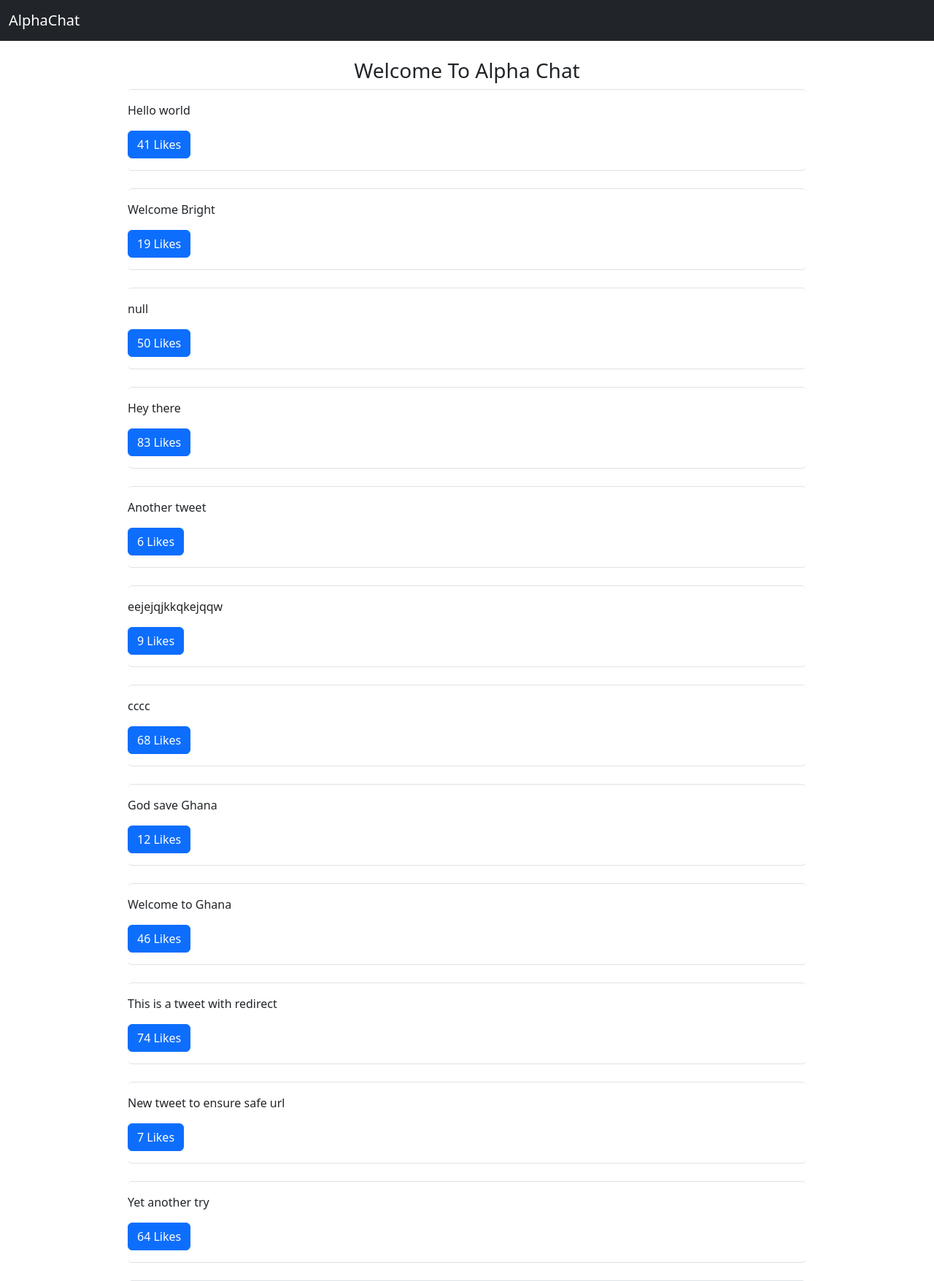
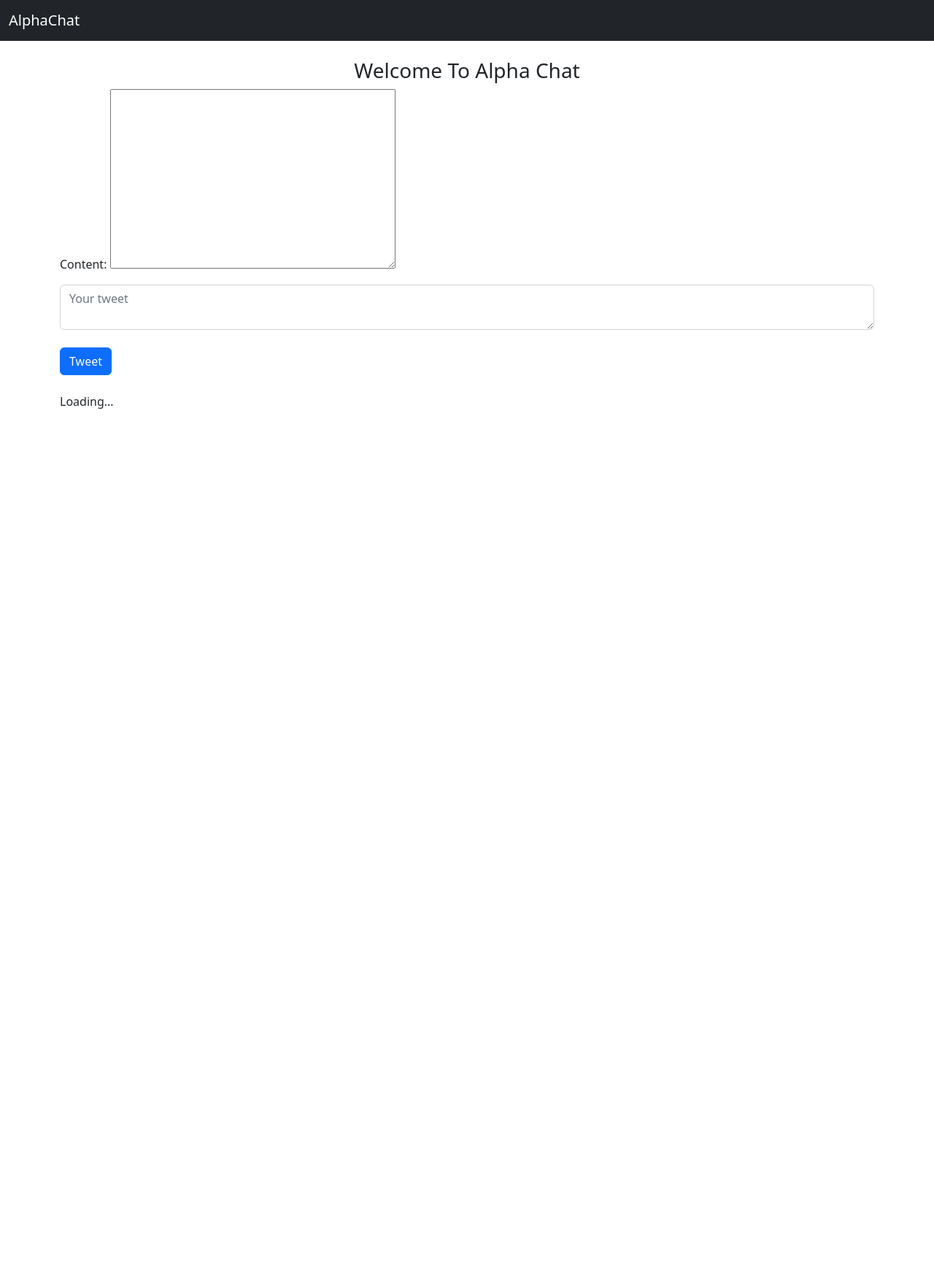
Before and after one commit to adubrightkwartengsnr/alpha-chat, a Django app: template chattapp/tweets/templates/tweets/home.html in a window 1280 px wide. Shown: the top 1755 px of the page at 73% size. After the commit the page ends 560 px from the top, so only its background shows below. Run offline with Django 4.2, Linux system fonts and the light colour scheme; the template is opened without the code that fills it: values that come from a table or form of the project are taken from there, others are empty; data comes from the database, SQL or seed files in the repository; both versions use the stored data as it was after the commit.

Commit message:
'modifiedtweetview'

```diff
--- a/chattapp/chattapp/settings.py
+++ b/chattapp/chattapp/settings.py
@@ -24,7 +24,7 @@
 # SECURITY WARNING: don't run with debug turned on in production!
 DEBUG = True
 
-ALLOWED_HOSTS = []
+ALLOWED_HOSTS = ['127.0.0.1','mydomain.com']
 
 
 # Application definition
--- a/chattapp/tweets/templates/tweets/home.html
+++ b/chattapp/tweets/templates/tweets/home.html
@@ -9,17 +9,52 @@
     </div>
 </div>
 
+<div class="row mb-4">
+    <diV class="col-md-4 mx-auto col-10"></diV>
+    <form method="POST" action="/tweets/create_tweet">
+        {% csrf_token %}
+        {{ form.as_p }}
+        <input type="hidden" value="/tweets" name="next">
+        <textarea class="form-control mb-4" name="content" placeholder="Your tweet"></textarea>
+        <button type="submit" class="btn btn-primary" >Tweet</button>
+
+    </form>
+</div>
 <div class = "row" >
        <div id="tweet">
         Loading...
        </div>
 </div>
 <script>
-    const tweetsElements = document.getElementById("tweet")
-    const xhr = new XMLHttpRequest()
-    const method = 'GET'
-    const url = '/tweets/tweet_view'
-    const responseType = 'json'
+    const tweetsEl = document.getElementById("tweet")
+
+    function loadTweets(tweetsElement){
+        const xhr = new XMLHttpRequest()
+        const method = 'GET'
+        const url = '/tweets/tweet_view'
+        const responseType = 'json'
+
+        xhr.responseType = responseType
+        xhr.open(method,url)
+        xhr.onload = function () {
+            const serverResponse = xhr.response
+            const listedItems = serverResponse.response // array
+            let finalTweetsStr = ""
+            var i;
+            for (i=0;i<listedItems.length;i++){
+                var tweetObj = listedItems[i]
+                var currentItem = formatTweetModel(tweetObj)
+                finalTweetsStr += currentItem
+            }
+
+        tweetsElements.innerHTML = finalTweetsStr
+    }
+    xhr.send()
+
+    }
+loadTweets(tweetsEl)
+
+
 
     function handleLikeId(tweet_id,currentCount){
         console.log(tweet_id,currentCount)
@@ -39,24 +74,6 @@
         "</p><div class = 'btn-group ' >" + likeButton(tweet) +
              "</div></div>"
         return formatedTweet
-    }
-
-xhr.responseType = responseType
-xhr.open(method,url)
-xhr.onload = function () {
-    const serverResponse = xhr.response
-    const listedItems = serverResponse.response // array
-    let finalTweetsStr = ""
-    var i;
-    for (i=0;i<listedItems.length;i++){
-        var tweetObj = listedItems[i]
-        var currentItem = formatTweetModel(tweetObj)
-        finalTweetsStr += currentItem
-    }
-
-    tweetsElements.innerHTML = finalTweetsStr
-}
-xhr.send()
-
+        }
 </script>
 {% endblock content %}
--- a/chattapp/tweets/views.py
+++ b/chattapp/tweets/views.py
@@ -1,6 +1,8 @@
 import random
-from django.shortcuts import render
+from django.shortcuts import render,redirect
 from django.template import loader
+from django.utils.http import url_has_allowed_host_and_scheme
+from django.conf import settings
 from django.http import Http404, HttpResponse, JsonResponse
 from .models import Tweet
 from .forms import TweetForm
@@ -47,10 +49,15 @@
 
     return JsonResponse(data, status=status)
 
+ALLOWED_HOSTS =settings.ALLOWED_HOSTS
 def tweet_create_view(request,*args,**kwargs):
     form = TweetForm(request.POST or None)
+    next_url = request.POST.get('next') or None
+    print('next_url',next_url)
     if form.is_valid():
         obj =form.save(commit=False)
         obj.save()
+        if next_url != None and url_has_allowed_host_and_scheme(next_url,ALLOWED_HOSTS,require_https=True):
+            return redirect(next_url)
         form = TweetForm()
     return render(request,'components/form.html',context = {'form':form})
```
Also changed, not shown: chattapp/db.sqlite3.
